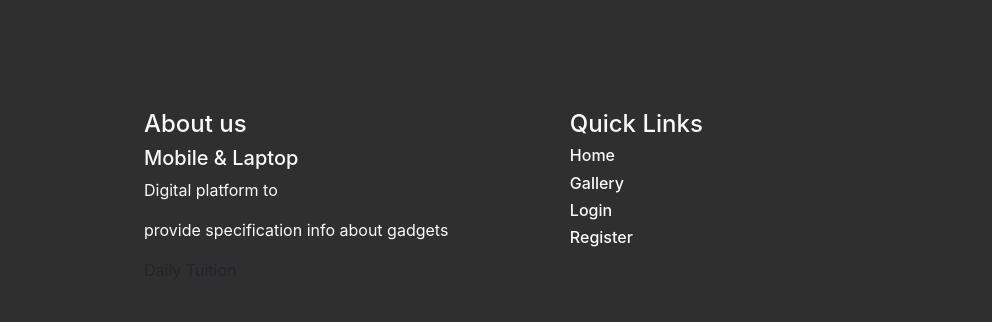
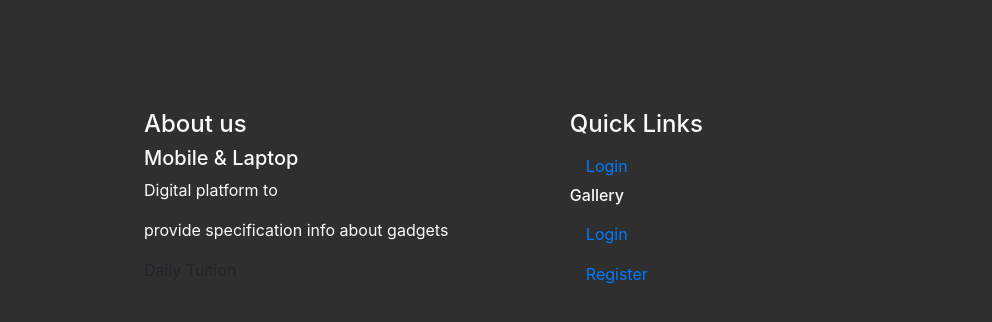
Before and after one commit to Chinmay277/AJL, a plain HTML site: page index.html in a window 1280 px wide. Shown: the part 4031-4353 px from the top of the page, 0-992 px from the left. Drawn offline with nearby package versions, Linux system fonts and the light colour scheme; a web font is replaced by a local one.

Commit message:
footer link added

```diff
--- a/index.html
+++ b/index.html
@@ -281,12 +281,17 @@ The Snapdragon 200 and the Snapdragon 400 SoCs are designed for budget and mid-r
           </p>
         </div>
         <div class="col-md-5 col-sm-12">
+          <div>
           <h4 class="text-light">Quick Links</h4>
-          <h6 class="text-light">Home</h6>
+          <a class="nav-link" href="index.html">Login</a>
           <h6 class="text-light">Gallery</h6>
-          <h6 class="text-light">Login</h6>
-          <h6 class="text-light">Register</h6>
 
+
+
+            <a class="nav-link" href="login.html">Login</a>
+          </div>
+
+          <a href="signup.html" class="nav-link">Register</a>
         </div>
         <div class="col-md-2 col-sm-12">
           <h4 class="text-light">Follow Us</h4>
```
